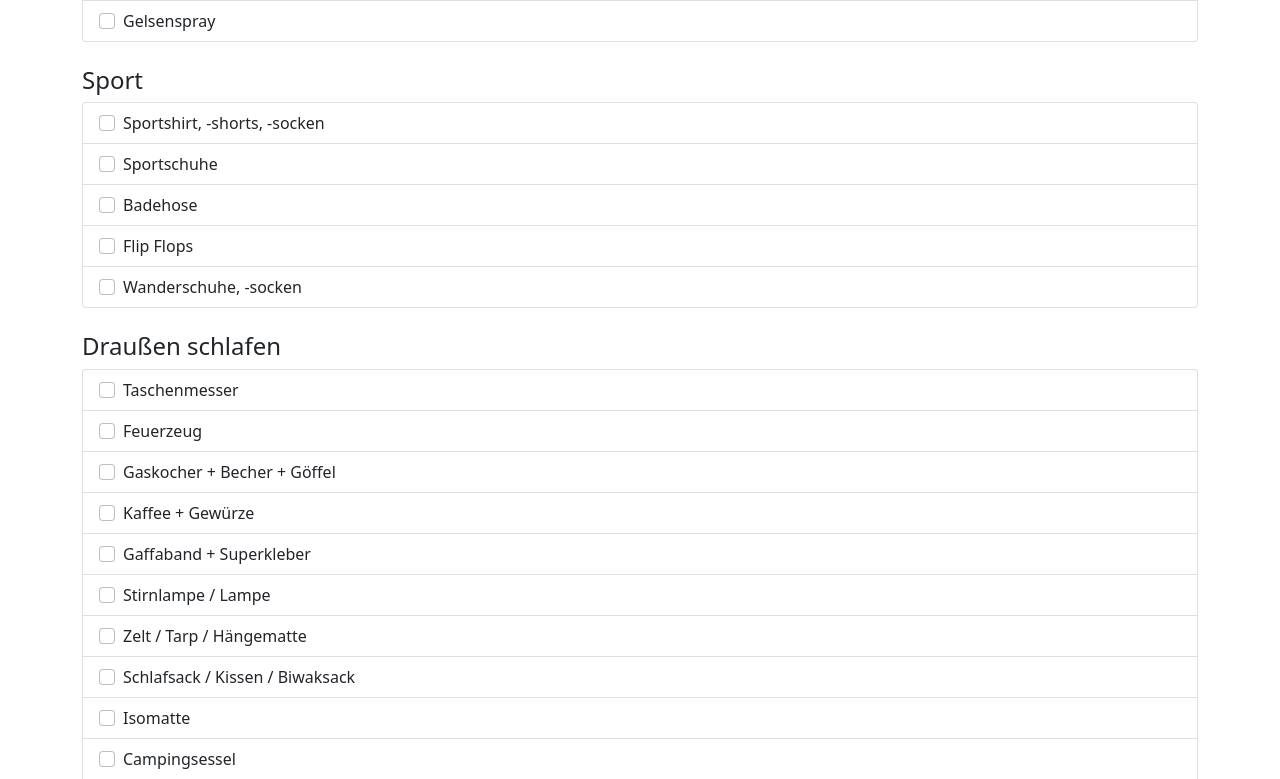
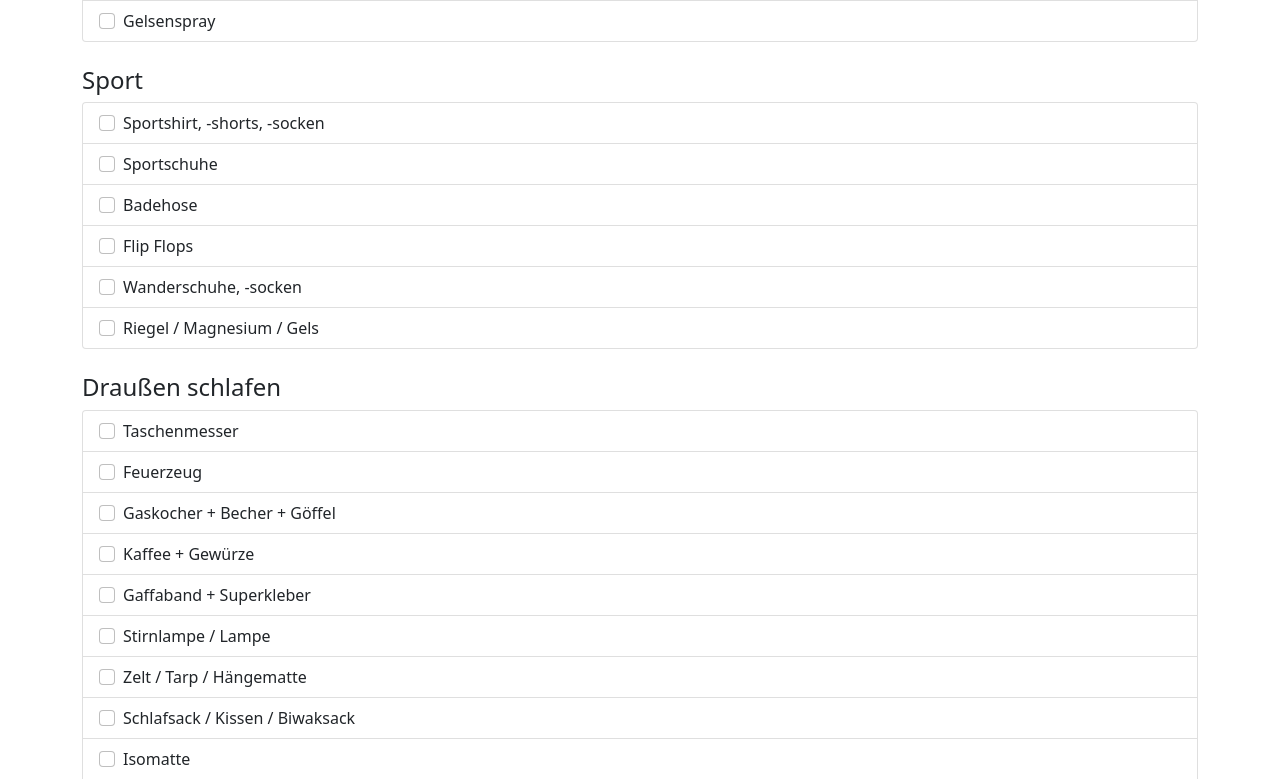
Before and after one commit to Marko2402/Marko2402.github.io, a plain HTML site: page packliste/index.html in a window 1280 px wide. Shown: the part 1182-1961 px from the top of the page. Drawn offline with nearby package versions, Linux system fonts and the light colour scheme.

```diff
--- a/packliste/index.html
+++ b/packliste/index.html
@@ -68,7 +68,8 @@
 					"Sportschuhe",
 					"Badehose",
 					"Flip Flops",
-					"Wanderschuhe, -socken"
+					"Wanderschuhe, -socken",
+					"Riegel / Magnesium / Gels"
 				]
 			}, {name: "Draußen schlafen",
 				items: [
```
